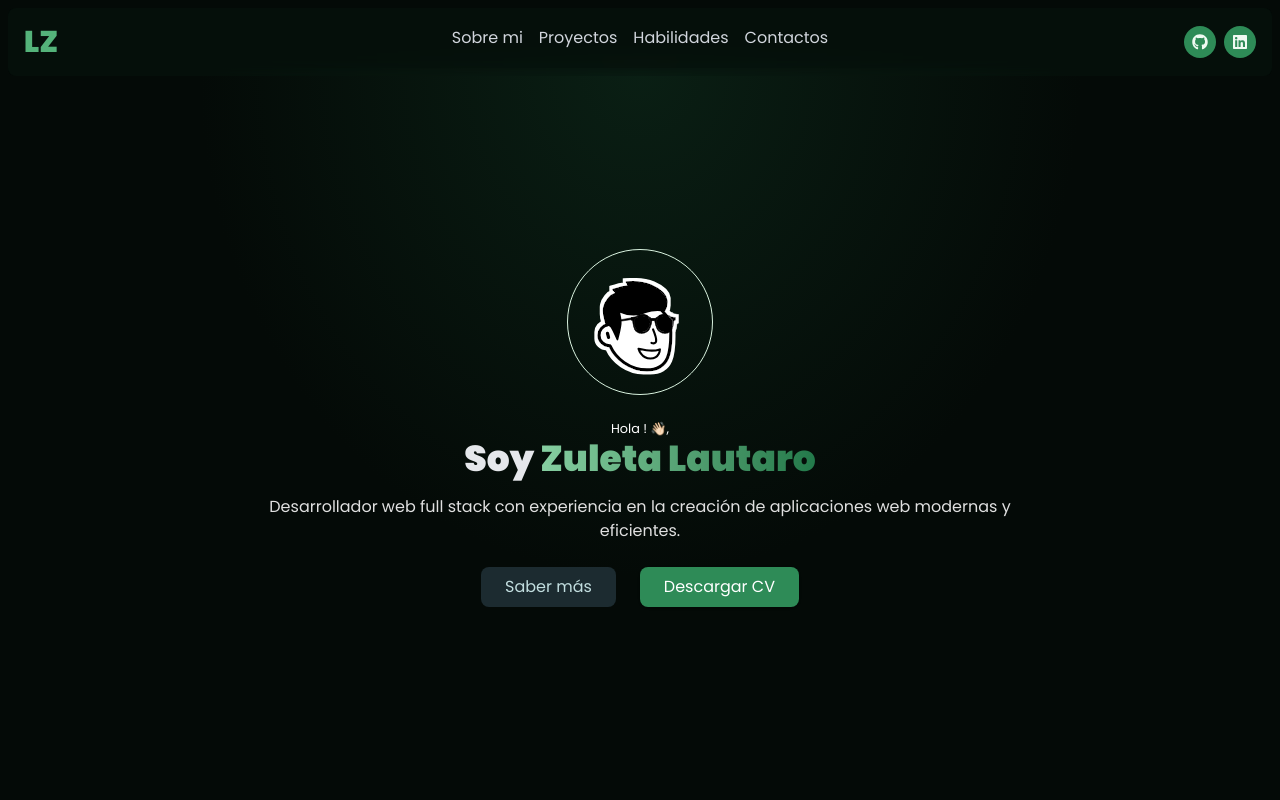
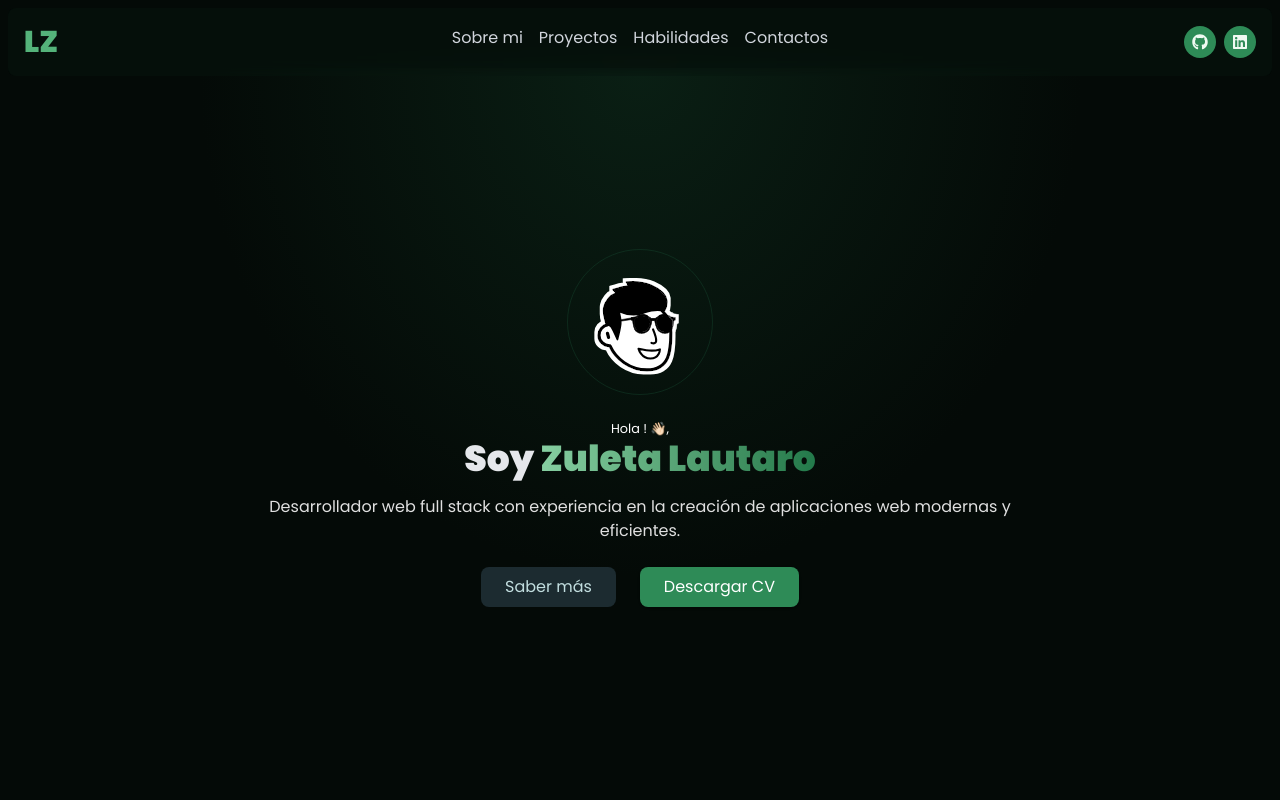
Before and after one commit to LautaroZ01/Portafolio, a React (Vite) app: page / in a window 1280 px wide. Shown: the top 800 px of the page. Built offline with nearby package versions, Linux system fonts and the light colour scheme.

Commit message:
fix: avatar

```diff
--- a/src/Pages/Index.tsx
+++ b/src/Pages/Index.tsx
@@ -7,7 +7,7 @@ export default function Index() {
       id="home-section"
     >
       <motion.div
-        className="rounded-full border border-primary-100 relative"
+        className="rounded-full border border-primary-800/40 relative"
         initial={{ opacity: 0, scale: 0.5 }}
         animate={{ opacity: 1, scale: 1 }}
         transition={{ duration: 1, ease: "easeOut" }}
```
